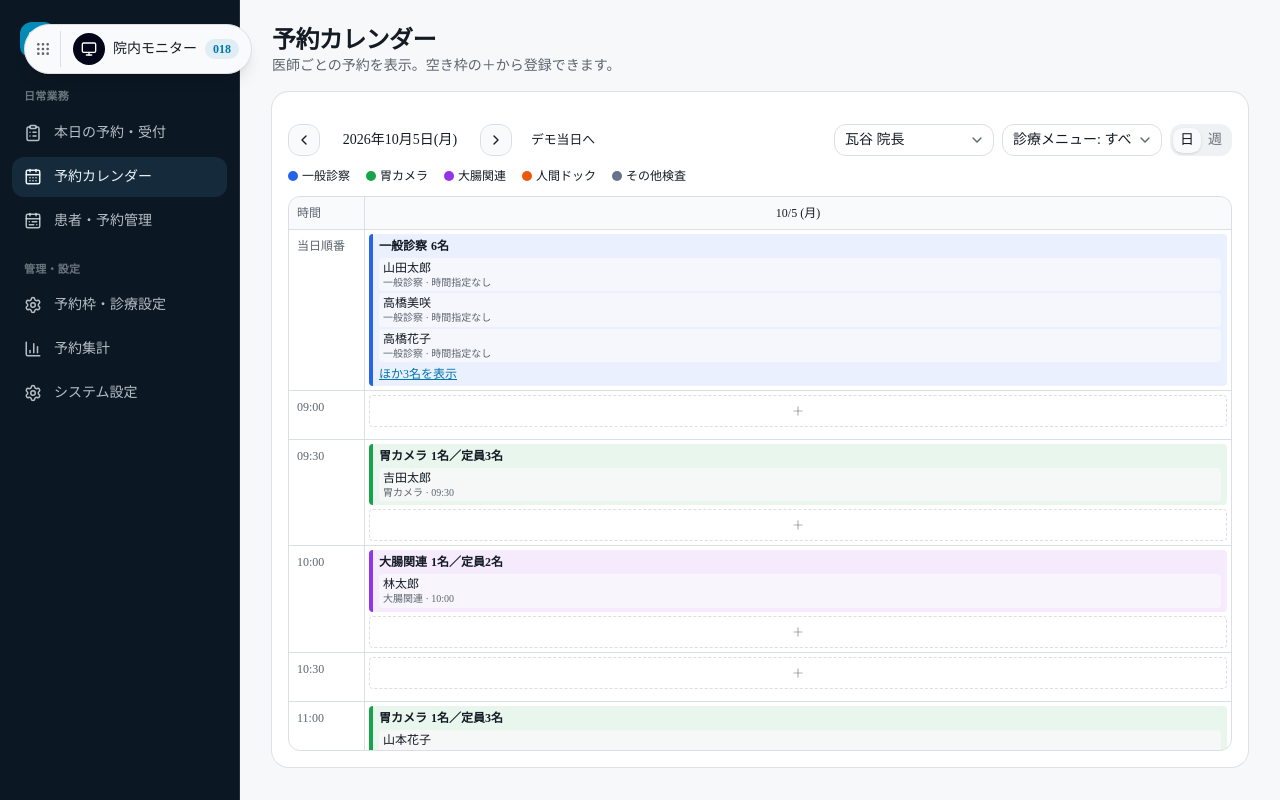
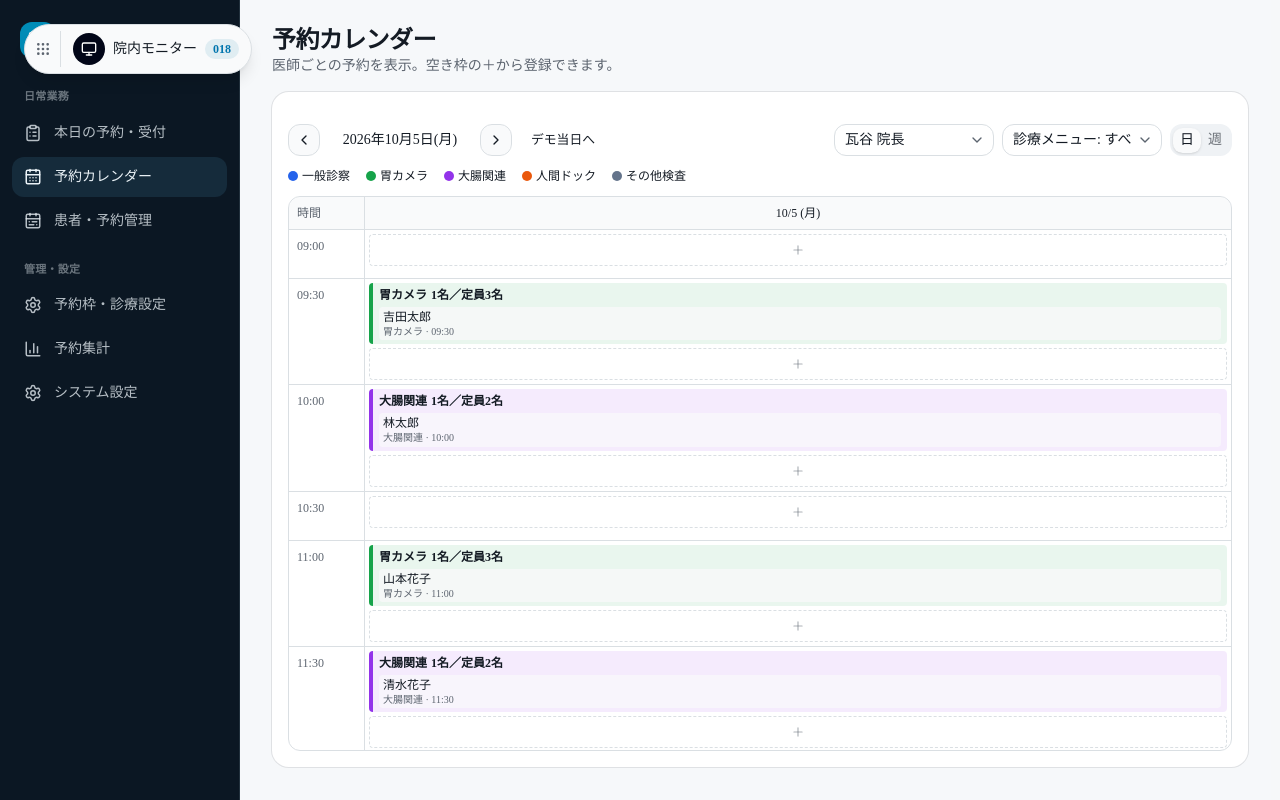
Before and after one commit to crestix-company/crestix-clinic-reservation-system, a Next.js app: page /admin/calendar in a window 1280 px wide. Built offline with nearby package versions, Linux system fonts and the light colour scheme.

Commit message:
Crestix Reserve｜当日順番を削除・本日の予約受付を当日固定 (#8)
* refactor: remove walk-in row from reservation calendar

* fix: keep today dashboard locked to current demo date

```diff
--- a/src/app/admin/page.tsx
+++ b/src/app/admin/page.tsx
@@ -30,9 +30,9 @@ export default function AdminDashboardPage() {
   const [statusFilter, setStatusFilter] = useState(ALL);
   const [selectedId, setSelectedId] = useState<string | null>(null);
   const [newOpen, setNewOpen] = useState(false);
-  const [date, setDate] = useState(getToday());
+  const today = getToday();
 
-  const todays = reservations.filter((reservation) => reservation.reservationDate === date);
+  const todays = reservations.filter((reservation) => reservation.reservationDate === today);
   const active = todays.filter((reservation) => reservation.status !== "CANCELLED");
   const filtered = todays.filter((reservation) => {
     const query = keyword.trim().toLowerCase();
@@ -44,7 +44,7 @@ export default function AdminDashboardPage() {
   const selected = reservations.find((reservation) => reservation.id === selectedId) ?? null;
 
   return <div className="space-y-4">
-    <header className="flex flex-wrap items-center justify-between gap-3"><div><h1 className="text-2xl font-semibold tracking-tight">本日の予約・受付</h1><p className="text-sm text-muted-foreground">デモ日付: {getToday()} ｜ 予約と受付状態をまとめて確認</p></div><div className="flex items-center gap-2"><Input aria-label="対象日" type="date" className="w-36" value={date} onChange={(event) => setDate(event.target.value)} /><Button onClick={() => setNewOpen(true)}><Plus className="size-4" />新規予約</Button></div></header>
+    <header className="flex flex-wrap items-center justify-between gap-3"><div><h1 className="text-2xl font-semibold tracking-tight">本日の予約・受付</h1><p className="text-sm text-muted-foreground">本日 {today} の予約と受付状態をまとめて確認</p></div><Button onClick={() => setNewOpen(true)}><Plus className="size-4" />新規予約</Button></header>
     <div className="grid grid-cols-2 gap-3 xl:grid-cols-4">
       <ReservationKpi active={active} types={types} />
       <KpiCard label="未受付" value={active.filter((reservation) => reservation.status === "RESERVED").length} unit="件" icon={Users} accent="slate" />
@@ -60,9 +60,9 @@ export default function AdminDashboardPage() {
       </div>
       <div className="rounded-lg border"><div className={`hidden gap-2 border-b bg-muted/40 px-3 py-2 text-xs font-medium text-muted-foreground xl:grid ${columns}`}><span>予約時間</span><span>患者名</span><span>初診・再診</span><span>診療メニュー</span><span>担当医</span><span>予約経路</span><span>受付状態</span><span>操作</span></div>
         <div className="max-h-[calc(100vh-355px)] min-h-40 overflow-y-auto">{filtered.length === 0 ? <p className="p-8 text-center text-sm text-muted-foreground">該当する予約がありません</p> : filtered.map((reservation) => {
-          const pastVisits = getPatientSummary(reservation.patient, reservations, date).history.filter(({ reservation: visit }) => visit.status === "COMPLETED" && visit.reservationDate < reservation.reservationDate).length;
+          const pastVisits = getPatientSummary(reservation.patient, reservations, today).history.filter(({ reservation: visit }) => visit.status === "COMPLETED" && visit.reservationDate < reservation.reservationDate).length;
           return <div key={reservation.id} className={`grid gap-2 border-b px-3 py-2 text-sm last:border-b-0 xl:items-center ${columns}`}>
-            <span className="font-semibold">{reservation.startTime || "当日順番"}</span>
+            <span className="font-semibold">{reservation.startTime || "時間指定なし"}</span>
             <span className="min-w-0 truncate font-medium"><Link href={`/admin/patients/${reservation.patientId}`} className="text-primary hover:underline">{reservation.patient.name}</Link><span className="block truncate text-[11px] font-normal text-muted-foreground">{reservation.id}</span></span>
             <span>{pastVisits > 0 ? "再診" : "初診"}</span>
             <span className="truncate">{types.find((type) => type.id === reservation.reservationTypeId)?.name ?? reservation.reservationType.name}</span>
@@ -74,7 +74,7 @@ export default function AdminDashboardPage() {
       </div>
     </CardContent></Card>
     <ReservationDetailDialog reservation={selected} open={!!selected} onOpenChange={(open) => !open && setSelectedId(null)} onStatusChange={updateStatus} onUpdate={updateReservation} />
-    <NewReservationDialog open={newOpen} onOpenChange={setNewOpen} onCreate={addReservation} initialDate={date} />
+    <NewReservationDialog open={newOpen} onOpenChange={setNewOpen} onCreate={addReservation} initialDate={today} />
   </div>;
 }
 
--- a/src/components/calendar/reservation-calendar.tsx
+++ b/src/components/calendar/reservation-calendar.tsx
@@ -20,36 +20,132 @@ type Props = {
 };
 
 export function ReservationCalendar({ view, days, reservations, types, schedule, onSelect, onNew }: Props) {
-  const configuredSlots = CALENDAR_TIME_SLOTS.filter((slot) => (slot >= schedule.morningStart && slot < schedule.morningEnd) || (slot >= schedule.afternoonStart && slot < schedule.afternoonEnd));
-  const extraSlots = reservations.map((reservation) => reservation.startTime).filter((slot) => slot && !configuredSlots.includes(slot));
-  const slots = ["当日順番", ...new Set([...configuredSlots, ...extraSlots].sort())];
+  const configuredSlots = CALENDAR_TIME_SLOTS.filter(
+    (slot) =>
+      (slot >= schedule.morningStart && slot < schedule.morningEnd) ||
+      (slot >= schedule.afternoonStart && slot < schedule.afternoonEnd),
+  );
+  const extraSlots = reservations
+    .map((reservation) => reservation.startTime)
+    .filter((slot) => slot && !configuredSlots.includes(slot));
+  const slots = [...new Set([...configuredSlots, ...extraSlots].sort())];
   const columns = view === "day" ? "76px minmax(0,1fr)" : "60px repeat(5,minmax(0,1fr))";
 
-  return <div className="max-h-[calc(100vh-245px)] overflow-y-auto rounded-lg border">
-    <div className="grid border-b bg-muted/40" style={{ gridTemplateColumns: columns }}><div className="border-r px-2 py-2 text-xs text-muted-foreground">時間</div>{days.map((day) => <div key={day.toISOString()} className="border-r px-1 py-2 text-center text-xs font-medium last:border-r-0">{format(day, "M/d (E)", { locale: ja })}</div>)}</div>
-    {slots.map((slot) => <div key={slot} className="grid border-b last:border-b-0" style={{ gridTemplateColumns: columns }}>
-      <div className="border-r px-2 py-2 text-xs text-muted-foreground">{slot}</div>
-      {days.map((day) => {
-        const date = format(day, "yyyy-MM-dd");
-        const items = reservations.filter((reservation) => reservation.reservationDate === date && (reservation.startTime || "当日順番") === slot);
-        const isOpen = !schedule.closedDays.includes(day.getDay()) && configuredSlots.includes(slot);
-        return <div key={date} className="min-w-0 border-r p-1 last:border-r-0"><div className={slot === "当日順番" ? "max-h-44 min-h-10 space-y-1 overflow-y-auto" : "min-h-10 space-y-1"}>
-          {types.filter((type) => items.some((item) => item.reservationTypeId === type.id)).map((type) => <SlotGroup key={type.id} type={type} slot={slot} items={items.filter((item) => item.reservationTypeId === type.id)} onSelect={onSelect} />)}
-          {isOpen ? <button title={`${date} ${slot}に予約を追加`} aria-label={`${date} ${slot}に予約を追加`} onClick={() => onNew(date, slot)} className="flex min-h-8 w-full items-center justify-center rounded border border-dashed text-muted-foreground/50 hover:border-primary hover:text-primary"><Plus className="size-3.5" /></button> : items.length === 0 ? <span className="px-1 py-2 text-[10px] text-muted-foreground/50">—</span> : null}
-        </div></div>;
-      })}
-    </div>)}
-  </div>;
+  return (
+    <div className="max-h-[calc(100vh-245px)] overflow-y-auto rounded-lg border">
+      <div className="grid border-b bg-muted/40" style={{ gridTemplateColumns: columns }}>
+        <div className="border-r px-2 py-2 text-xs text-muted-foreground">時間</div>
+        {days.map((day) => (
+          <div
+            key={day.toISOString()}
+            className="border-r px-1 py-2 text-center text-xs font-medium last:border-r-0"
+          >
+            {format(day, "M/d (E)", { locale: ja })}
+          </div>
+        ))}
+      </div>
+
+      {slots.map((slot) => (
+        <div key={slot} className="grid border-b last:border-b-0" style={{ gridTemplateColumns: columns }}>
+          <div className="border-r px-2 py-2 text-xs text-muted-foreground">{slot}</div>
+          {days.map((day) => {
+            const date = format(day, "yyyy-MM-dd");
+            const items = reservations.filter(
+              (reservation) => reservation.reservationDate === date && reservation.startTime === slot,
+            );
+            const isOpen = !schedule.closedDays.includes(day.getDay()) && configuredSlots.includes(slot);
+
+            return (
+              <div key={date} className="min-w-0 border-r p-1 last:border-r-0">
+                <div className="min-h-10 space-y-1">
+                  {types
+                    .filter((type) => items.some((item) => item.reservationTypeId === type.id))
+                    .map((type) => (
+                      <SlotGroup
+                        key={type.id}
+                        type={type}
+                        slot={slot}
+                        items={items.filter((item) => item.reservationTypeId === type.id)}
+                        onSelect={onSelect}
+                      />
+                    ))}
+
+                  {isOpen ? (
+                    <button
+                      title={`${date} ${slot}に予約を追加`}
+                      aria-label={`${date} ${slot}に予約を追加`}
+                      onClick={() => onNew(date, slot)}
+                      className="flex min-h-8 w-full items-center justify-center rounded border border-dashed text-muted-foreground/50 hover:border-primary hover:text-primary"
+                    >
+                      <Plus className="size-3.5" />
+                    </button>
+                  ) : items.length === 0 ? (
+                    <span className="px-1 py-2 text-[10px] text-muted-foreground/50">—</span>
+                  ) : null}
+                </div>
+              </div>
+            );
+          })}
+        </div>
+      ))}
+    </div>
+  );
 }
 
-function SlotGroup({ type, slot, items, onSelect }: { type: ReservationType; slot: string; items: EnrichedReservation[]; onSelect: (reservation: EnrichedReservation) => void }) {
+function SlotGroup({
+  type,
+  slot,
+  items,
+  onSelect,
+}: {
+  type: ReservationType;
+  slot: string;
+  items: EnrichedReservation[];
+  onSelect: (reservation: EnrichedReservation) => void;
+}) {
   const [expanded, setExpanded] = useState(false);
   const shown = expanded ? items : items.slice(0, 3);
-  const timeLabel = slot === "当日順番" ? "時間指定なし" : slot;
-  return <div className="min-w-0 rounded border-l-4 px-1.5 py-1 text-xs" style={{ borderLeftColor: type.color ?? "#64748b", backgroundColor: `${type.color ?? "#64748b"}18` }}>
-    <div className="flex min-w-0 flex-wrap items-center gap-x-1 font-semibold"><span className="truncate">{type.name}</span><span className="whitespace-nowrap">{items.length}名{slot === "当日順番" ? "" : `／定員${type.capacity ?? 1}名`}</span></div>
-    <div className="space-y-0.5 pt-1">{shown.map((reservation) => <button key={reservation.id} onClick={() => onSelect(reservation)} className="block w-full min-w-0 rounded bg-background/70 px-1 py-0.5 text-left hover:bg-background focus-visible:outline-2 focus-visible:outline-ring"><span className="block truncate font-medium">{reservation.patient.name}</span><span className="block truncate text-[10px] text-muted-foreground">{type.name} · {timeLabel}</span></button>)}</div>
-    {!expanded && items.length > 3 && <button className="mt-1 text-primary underline" onClick={() => setExpanded(true)}>ほか{items.length - 3}名を表示</button>}
-    {expanded && items.length > 3 && <button className="mt-1 text-primary underline" onClick={() => setExpanded(false)}>折りたたむ</button>}
-  </div>;
+
+  return (
+    <div
+      className="min-w-0 rounded border-l-4 px-1.5 py-1 text-xs"
+      style={{
+        borderLeftColor: type.color ?? "#64748b",
+        backgroundColor: `${type.color ?? "#64748b"}18`,
+      }}
+    >
+      <div className="flex min-w-0 flex-wrap items-center gap-x-1 font-semibold">
+        <span className="truncate">{type.name}</span>
+        <span className="whitespace-nowrap">
+          {items.length}名／定員{type.capacity ?? 1}名
+        </span>
+      </div>
+
+      <div className="space-y-0.5 pt-1">
+        {shown.map((reservation) => (
+          <button
+            key={reservation.id}
+            onClick={() => onSelect(reservation)}
+            className="block w-full min-w-0 rounded bg-background/70 px-1 py-0.5 text-left hover:bg-background focus-visible:outline-2 focus-visible:outline-ring"
+          >
+            <span className="block truncate font-medium">{reservation.patient.name}</span>
+            <span className="block truncate text-[10px] text-muted-foreground">
+              {type.name} · {slot}
+            </span>
+          </button>
+        ))}
+      </div>
+
+      {!expanded && items.length > 3 ? (
+        <button className="mt-1 text-primary underline" onClick={() => setExpanded(true)}>
+          ほか{items.length - 3}名を表示
+        </button>
+      ) : null}
+      {expanded && items.length > 3 ? (
+        <button className="mt-1 text-primary underline" onClick={() => setExpanded(false)}>
+          折りたたむ
+        </button>
+      ) : null}
+    </div>
+  );
 }
```
